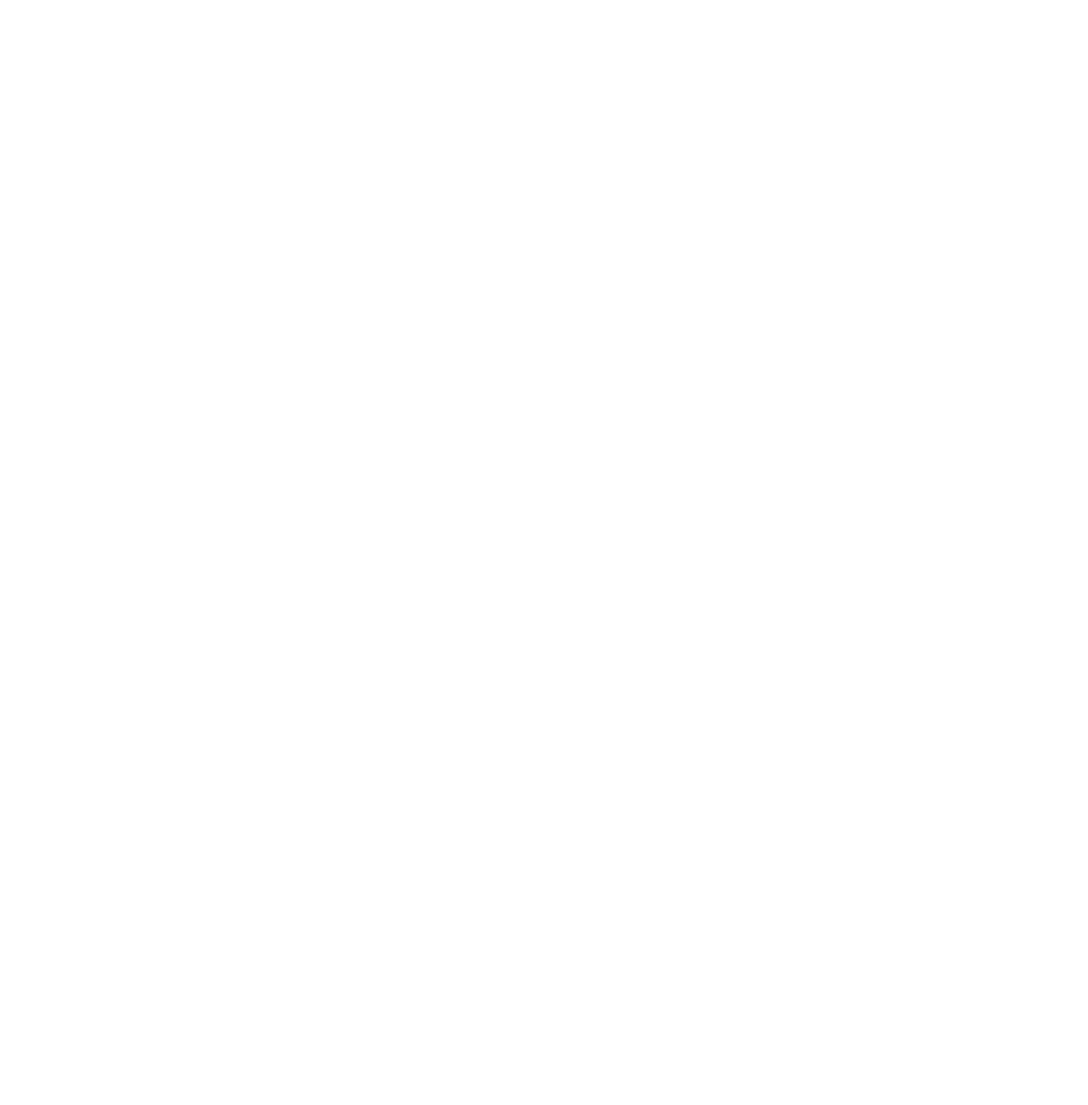
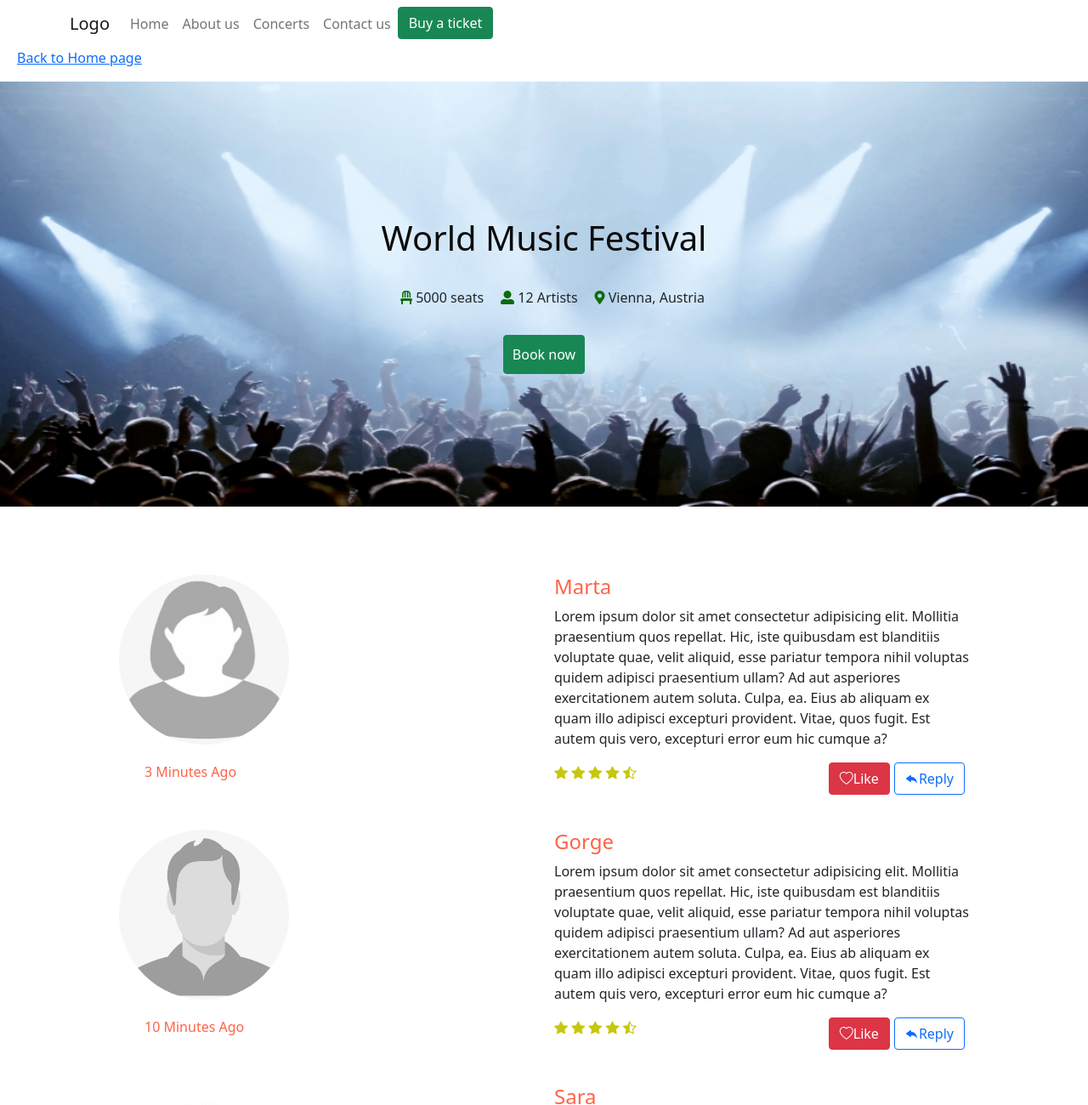
Before and after one commit to dawityab/FE15-CR3-Dawit-Mehari, a plain HTML site: page review.html in a window 1280 px wide. Shown: the top 1300 px of the page at 85% size. Before the commit the page ends 800 px from the top, so only its background shows below. Drawn offline with nearby package versions, Linux system fonts and the light colour scheme; a web font is replaced by a local one.

Commit message:
user review commited

```diff
--- a/css/style.css
+++ b/css/style.css
@@ -122,6 +122,36 @@ width: 80%;
 
 /* End Footer style */
 
+/* Start Review style  */
+.review-container{
+    margin: 0 auto;
+    width: 80%;
+    padding-top: 40px;
+}
+.review-row{
+    padding-top: 40px;
+}
+#review{
+    padding-left: 20px;
+}
+.user-review-name, .review-time{
+    color: tomato;
+}
+.review-time{
+    padding-top: 20px;
+    padding-left: 30px;
+}
+.review-btn{
+    margin-right: 5px;
+}
+.star-color{
+    color: rgb(199, 199, 11);
+}
+.user-review-image{
+    border-radius: 50%;
+    width: 200px;
+    height: 200px;
+}
 
 /* Start Small screen style */
 
@@ -133,6 +163,10 @@ width: 80%;
     .contact-text{
         text-align: center;
     }
+    .user-review-image{
+        display: none;
+    }
+
  }
 
 /* End Small screen style */
--- a/review.html
+++ b/review.html
@@ -0,0 +1,190 @@
+<!DOCTYPE html>
+<html lang="en">
+<head>
+    <meta charset="UTF-8">
+    <meta http-equiv="X-UA-Compatible" content="IE=edge">
+    <meta name="viewport" content="width=device-width, initial-scale=1.0">
+
+    <!-- Bootstrap CDN -->
+    <!-- css link of Bootstrap CDN -->
+    <link href="https://cdn.jsdelivr.net/npm/bootstrap@5.0.2/dist/css/bootstrap.min.css" rel="stylesheet" integrity="sha384-EVSTQN3/azprG1Anm3QDgpJLIm9Nao0Yz1ztcQTwFspd3yD65VohhpuuCOmLASjC" crossorigin="anonymous">
+
+    <!-- Bootstrap icon link -->
+    <link rel="stylesheet" href="https://cdn.jsdelivr.net/npm/bootstrap-icons@1.7.2/font/bootstrap-icons.css">
+
+    <!-- Gooogle font link -->
+    <link rel="preconnect" href="https://fonts.googleapis.com">
+    <link rel="preconnect" href="https://fonts.gstatic.com" crossorigin>
+    <link href="https://fonts.googleapis.com/css2?family=Great+Vibes&family=Happy+Monkey&family=Lobster+Two&display=swap" rel="stylesheet">
+
+    <!-- Fontawesome link-->
+    <link rel="stylesheet" href="https://pro.fontawesome.com/releases/v5.10.0/css/all.css" integrity="sha384-AYmEC3Yw5cVb3ZcuHtOA93w35dYTsvhLPVnYs9eStHfGJvOvKxVfELGroGkvsg+p" crossorigin="anonymous"/>
+
+    <!-- css link -->
+    <link rel="stylesheet" href="css/style.css">
+    <title>Review</title>
+</head>
+<body>
+     <!-- nav bar -->
+<section>
+    <nav class="navbar navbar-expand-lg navbar-light  w-100  ">
+        <div class="container">
+            <a class="navbar-brand" href="#">Logo</a>
+          <button class="navbar-toggler nav-style" type="button" data-bs-toggle="collapse" data-bs-target="#navbarNav" aria-controls="navbarNav" aria-expanded="false" aria-label="Toggle navigation">
+            <span class="navbar-toggler-icon"></span>
+          </button>
+          <div class="collapse navbar-collapse justify-content-start" id="navbarNav">
+            <ul class="navbar-nav">
+              <li class="nav-item">
+                <a class="nav-link" aria-current="page" href="#">Home</a>
+              </li>
+              <li class="nav-item">
+                <a class="nav-link" href="#">About us</a>
+              </li>
+              <li class="nav-item">
+                <a class="nav-link" href="#">Concerts </a>
+              </li>
+              <li class="nav-item">
+                <a class="nav-link" href="#">Contact us </a>
+              </li>
+              <li class="nav-item">
+                <button class="btn btn-success"> Buy a ticket</button>
+              </li>
+
+            </ul>
+          </div>
+        </div>
+      </nav>
+      <p id="review"><a href="index.html">Back to Home page</a></p>
+</section>
+ <!-- Hero image -->
+ <div class="bg-image">
+    <div class="world-music-festival">
+      <h1 class="hero-text">World Music Festival</h1>
+    </div>
+
+  <div class="icons">
+
+      <p><span class="fas fa-chair icons-style"> </span> 5000 seats</p>
+      <p><span class="fas fa-user-alt icons-style"> </span> 12 Artists</p>
+      <p><span class="fas fa-map-marker-alt icons-style"> </span> Vienna, Austria</p>
+
+  </div>
+  <div class="book-now-container">
+      <button class="btn btn-success book-now-button"> Book now</button>
+  </div>
+
+</div>
+
+<div class="container review-container">
+    <div class="row review-row">
+        <div class="col-lg-6 col-md-6 col-sm-12">
+            <img src="image/review-user-1.jpg" class="user-review-image"alt="User review one">
+            <p class="review-time">3 Minutes Ago</p>
+        </div>
+        <div class="col-lg-6 col-md-6 col-sm-12">
+            <h4 class="user-review-name">Marta</h4>
+            <p>Lorem ipsum dolor sit amet consectetur adipisicing elit. Mollitia praesentium quos repellat. Hic, iste quibusdam est blanditiis voluptate quae, velit aliquid, esse pariatur tempora nihil voluptas quidem adipisci praesentium ullam?
+            Ad aut asperiores exercitationem autem soluta. Culpa, ea. Eius ab aliquam ex quam illo adipisci excepturi provident. Vitae, quos fugit. Est autem quis vero, excepturi error eum hic cumque a?</p>
+            <span>
+                <i class="bi bi-star-fill star-color"></i>
+                <i class="bi bi-star-fill star-color"></i>
+                <i class="bi bi-star-fill star-color"></i>
+                <i class="bi bi-star-fill star-color"></i>
+                <i class="bi bi-star-half star-color"></i>
+            </span>
+
+
+            <button type="button" class="btn btn-outline-primary float-end review-btn"><i class="bi bi-reply-fill"></i>Reply</button>
+            <button class="btn btn-danger float-end review-btn"><i class="bi bi-heart"></i>Like</button>
+        </div>
+
+    </div>
+    <div class="row review-row">
+        <div class="col-lg-6 col-md-6 col-sm-12">
+            <img src="image/review-user-2.png" class="user-review-image"alt="User review one">
+            <p class="review-time">10 Minutes Ago</p>
+        </div>
+        <div class="col-lg-6 col-md-6 col-sm-12">
+            <h4 class="user-review-name">Gorge</h4>
+            <p>Lorem ipsum dolor sit amet consectetur adipisicing elit. Mollitia praesentium quos repellat. Hic, iste quibusdam est blanditiis voluptate quae, velit aliquid, esse pariatur tempora nihil voluptas quidem adipisci praesentium ullam?
+            Ad aut asperiores exercitationem autem soluta. Culpa, ea. Eius ab aliquam ex quam illo adipisci excepturi provident. Vitae, quos fugit. Est autem quis vero, excepturi error eum hic cumque a?</p>
+            <span>
+                <i class="bi bi-star-fill star-color"></i>
+                <i class="bi bi-star-fill star-color"></i>
+                <i class="bi bi-star-fill star-color"></i>
+                <i class="bi bi-star-fill star-color"></i>
+                <i class="bi bi-star-half star-color"></i>
+            </span>
+
+
+            <button type="button" class="btn btn-outline-primary float-end review-btn"><i class="bi bi-reply-fill"></i>Reply</button>
+            <button class="btn btn-danger float-end review-btn"><i class="bi bi-heart"></i>Like</button>
+        </div>
+
+    </div>
+    <div class="row review-row">
+        <div class="col-lg-6 col-md-6 col-sm-12">
+            <img src="image/review-user-3.jpg" class="user-review-image"alt="User review one">
+            <p class="review-time">25 Minutes Ago</p>
+        </div>
+        <div class="col-lg-6 col-md-6 col-sm-12">
+            <h4 class="user-review-name">Sara</h4>
+            <p>Lorem ipsum dolor sit amet consectetur adipisicing elit. Mollitia praesentium quos repellat. Hic, iste quibusdam est blanditiis voluptate quae, velit aliquid, esse pariatur tempora nihil voluptas quidem adipisci praesentium ullam?
+            Ad aut asperiores exercitationem autem soluta. Culpa, ea. Eius ab aliquam ex quam illo adipisci excepturi provident. Vitae, quos fugit. Est autem quis vero, excepturi error eum hic cumque a?</p>
+            <span>
+                <i class="bi bi-star-fill star-color"></i>
+                <i class="bi bi-star-fill star-color"></i>
+                <i class="bi bi-star-fill star-color"></i>
+                <i class="bi bi-star-half star-color"></i>
+                <i class="bi bi-star star-color"></i>
+
+            </span>
+
+
+            <button type="button" class="btn btn-outline-primary float-end review-btn"><i class="bi bi-reply-fill"></i>Reply</button>
+            <button class="btn btn-danger float-end review-btn"><i class="bi bi-heart"></i>Like</button>
+        </div>
+
+    </div>
+    <div class="row review-row">
+        <div class="col-lg-6 col-md-6 col-sm-12">
+            <img src="image/review-user-4.jpg" class="user-review-image"alt="User review one">
+            <p class="review-time">55 Minutes Ago</p>
+        </div>
+        <div class="col-lg-6 col-md-6 col-sm-12">
+            <h4 class="user-review-name">Lisa</h4>
+            <p>Lorem ipsum dolor sit amet consectetur adipisicing elit. Mollitia praesentium quos repellat. Hic, iste quibusdam est blanditiis voluptate quae, velit aliquid, esse pariatur tempora nihil voluptas quidem adipisci praesentium ullam?
+            Ad aut asperiores exercitationem autem soluta. Culpa, ea. Eius ab aliquam ex quam illo adipisci excepturi provident. Vitae, quos fugit. Est autem quis vero, excepturi error eum hic cumque a?</p>
+            <span>
+                <i class="bi bi-star-fill star-color"></i>
+                <i class="bi bi-star-fill star-color"></i>
+                <i class="bi bi-star-fill star-color"></i>
+                <i class="bi bi-star-fill star-color"></i>
+                <i class="bi bi-star-fill star-color"></i>
+            </span>
+
+
+            <button type="button" class="btn btn-outline-primary float-end review-btn"><i class="bi bi-reply-fill"></i>Reply</button>
+            <button class="btn btn-danger float-end review-btn"><i class="bi bi-heart"></i>Like</button>
+        </div>
+
+    </div>
+</div>
+
+
+
+
+<!-- footer -->
+
+<div class="footer">
+    <div class="copyright">
+        <p class="footer-text">&copy;2022 Copyright Dawit Mehari</p>
+    </div>
+</div>
+
+
+
+<script src="https://cdn.jsdelivr.net/npm/bootstrap@5.0.2/dist/js/bootstrap.bundle.min.js" integrity="sha384-MrcW6ZMFYlzcLA8Nl+NtUVF0sA7MsXsP1UyJoMp4YLEuNSfAP+JcXn/tWtIaxVXM" crossorigin="anonymous"></script>
+</body>
+</html>
```
Also changed, not shown: index.html (+5 -1 lines), image/review-user-1.jpg (added), image/review-user-2.png (added), image/review-user-3.jpg (added), image/review-user-4.jpg (added).
